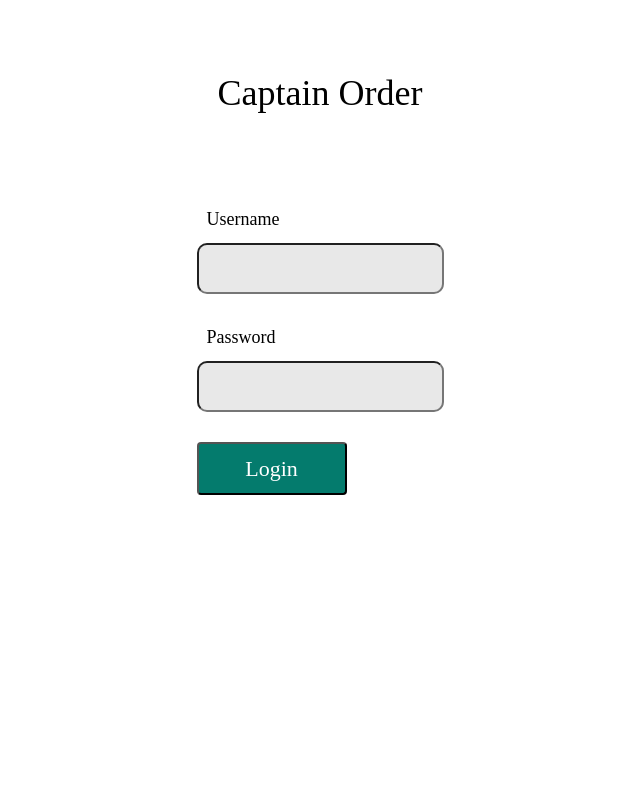
After one commit to rizkybaca/co-proyek, a PHP site: page /login.php in a window 1280 px wide. The commit adds this page. Shown: the whole page, without its empty margins (320-960 px from the left). Run offline with PHP 8.4, Linux system fonts and the light colour scheme.

Commit message:
update super login and logout

```diff
--- a/index.php
+++ b/index.php
@@ -46,7 +46,7 @@ include './inc/koneksi.php';
 			<div class="logout">
 				<div class="log">
 					<div class="image"></div>
-					<a href="#">Logout</a>
+					<a href="./logout.php">Logout</a>
 				</div>
 			</div>
 		</div>
--- /dev/null
+++ b/login.css
@@ -0,0 +1,130 @@
+a {
+  text-decoration: none;
+}
+body{
+  display: flex;
+  flex-direction: column;
+/*  padding: 0px;*/
+margin: 0;
+  width: 100vw;
+  height: 100vh;
+  align-items: stretch;
+}
+.container{
+	/* Auto Layout */
+
+display: flex;
+flex-direction: column;
+justify-content: center;
+align-items: center;
+padding: 10px;
+}
+.container .brand{
+	display: flex;
+flex-direction: row;
+align-items: flex-start;
+padding: 10px;
+}
+.container .brand .tittle{
+	display: flex;
+	flex-direction: row;
+	align-items: flex-start;
+	padding: 10px;
+}
+.container .brand .tittle p{
+	font-family: Poppins;
+	font-style: normal;
+	font-weight: normal;
+	font-size: 36px;
+	line-height: 54px;
+	/* identical to box height */
+
+	text-transform: capitalize;
+}
+.container .content{
+	display: flex;
+	flex-direction: column;
+	justify-content: center;
+	align-items: center;
+	padding: 10px;
+}
+.container .content form{
+	display: flex;
+  align-items: stretch;
+  flex-direction: column;
+}
+.container .content form .input{
+	display: flex;
+	flex-direction: column;
+	align-items: stretch;
+	padding: 0px;
+	margin-bottom: 10px;
+}
+.container .content form .input .col{
+	display: flex;
+	flex-direction: column;
+	align-items: stretch;
+	padding: 0px;
+	margin: 10px;
+}
+.container .content form .input .col label{
+	display: flex;
+	flex-direction: row;
+	align-items: center;
+	padding: 10px;
+	font-family: Poppins;
+	font-style: normal;
+	font-weight: normal;
+	font-size: 18px;
+	line-height: 27px;
+	/* identical to box height */
+
+	text-transform: capitalize;
+
+	color: #000000;
+}
+.container .content form .input .col input{
+	display: flex;
+	flex-direction: row;
+	align-items: flex-start;
+	padding: 10px;
+	background: #E8E8E8;
+	border-radius: 10px;
+	font-family: Poppins;
+	font-style: normal;
+	font-weight: normal;
+	font-size: 18px;
+	line-height: 27px;
+	/* identical to box height */
+
+	text-transform: lowercase;
+
+	color: #000000;
+}
+.container .content form .button{
+	display: flex;
+	flex-direction: row;
+	align-items: flex-start;
+	padding: 10px;
+}
+.container .content form .button input{
+	display: flex;
+	flex-direction: row;
+	justify-content: center;
+	align-items: center;
+	padding: 8px;
+	width: 150px;
+	height: 53px;
+	background: #047B6D;
+	border-radius: 4px;
+	font-family: Poppins;
+	font-style: normal;
+	font-weight: normal;
+	font-size: 22px;
+	line-height: 33px;
+	/* identical to box height */
+
+	text-transform: capitalize;
+
+	color: #FFFFFF;
+}
--- /dev/null
+++ b/login.php
@@ -0,0 +1,75 @@
+<?php
+include './inc/koneksi.php';
+ ?>
+<!DOCTYPE html>
+<html>
+<head>
+	<title>login</title>
+	<link href="./login.css" rel="stylesheet" />
+</head>
+<body>
+	<div class="container">
+		<div class="brand">
+			<div class="image"></div>
+			<div class="tittle">
+				<p>captain order</p>
+			</div>
+		</div>
+		<div class="content">
+			<form action="" method="POST">
+				<div class="input">
+					<div class="col">
+						<label>username</label>
+						<input type="text" name="username" required>
+					</div>
+					<div class="col">
+						<label>password</label>
+						<input type="password" name="password" required>
+					</div>
+				</div>
+				<div class="button">
+					<input type="submit" name="login" value="Login">
+				</div>
+			</form>
+		</div>
+	</div>
+</body>
+</html>
+
+<?php
+
+if (isset($_POST['login'])) {
+	$username=mysqli_real_escape_string($koneksi,$_POST['username']);
+	$password=mysqli_real_escape_string($koneksi,$_POST['password']);
+
+	$sql_login="SELECT * FROM super_user WHERE BINARY username='$username' AND password='$password'";
+	$query_login=mysqli_query($koneksi, $sql_login);
+	$data_login=mysqli_fetch_array($query_logn, MYSQLI_ASSOC);
+	$jumlah_login=mysqli_num_rows($query_login);
+
+	if ($jumlah_login==1) {
+		session_start();
+		$_SESSION["ses_id"]=$data_login["id"];
+		$_SESSION["ses_username"]=$data_login["username"];
+		$_SESSION["ses_password"]=$data_login["password"];
+		$_SESSION["ses_name"]=$data_login["name"];
+
+		echo "
+  		<script>
+				alert('Login Berhasil!');
+				document.location.href = 'index.php';
+			</script>
+		";
+	} else{
+		echo "
+  		<script>
+				alert('Login Gagal!');
+				document.location.href = 'login.php';
+			</script>
+		";
+	}
+}
+
+
+
+ ?>
--- /dev/null
+++ b/logout.php
@@ -0,0 +1,4 @@
+<?php
+    session_start();
+    session_destroy();
+    echo "<script>location='login.php'</script>";
```
